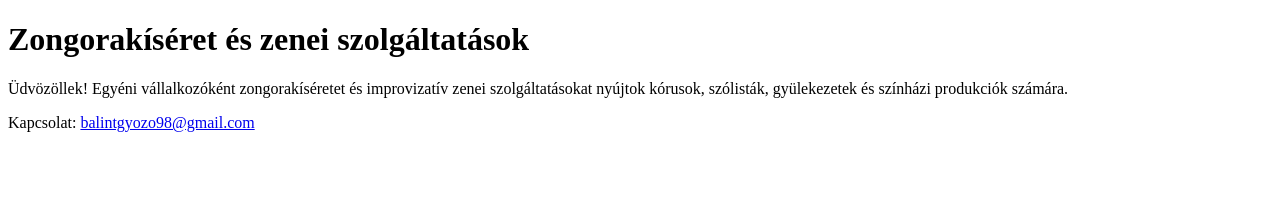
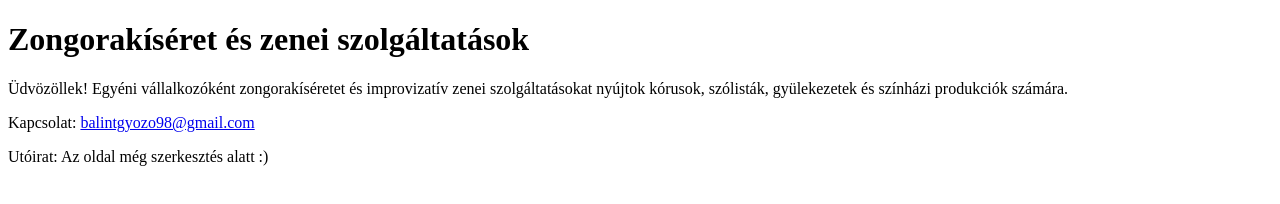
Before and after one commit to balintgyozo98/zongorakisero, a plain HTML site: page index.html in a window 1280 px wide. Drawn offline with Linux system fonts and the light colour scheme.

Commit message:
Update index.html

```diff
--- a/index.html
+++ b/index.html
@@ -8,5 +8,6 @@
   <h1>Zongorakíséret és zenei szolgáltatások</h1>
   <p>Üdvözöllek! Egyéni vállalkozóként zongorakíséretet és improvizatív zenei szolgáltatásokat nyújtok kórusok, szólisták, gyülekezetek és színházi produkciók számára.</p>
   <p>Kapcsolat: <a href="mailto:valami@email.hu">balintgyozo98@gmail.com</a></p>
+  <p>Utóirat: Az oldal még szerkesztés alatt :)</p>
 </body>
 </html>
```
